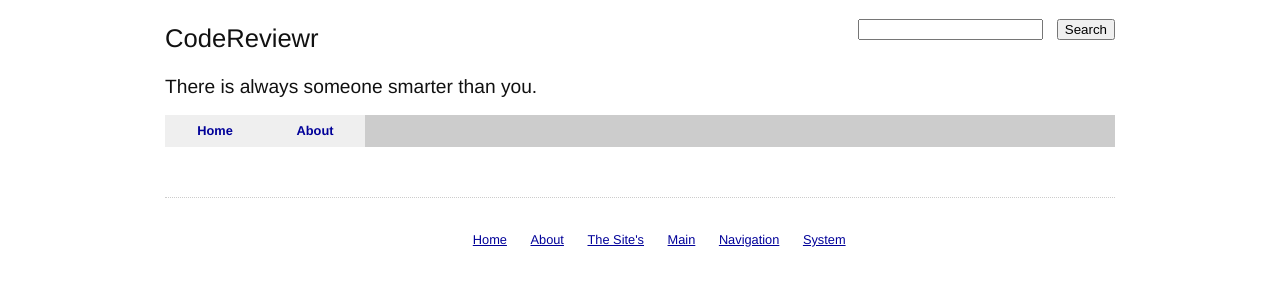
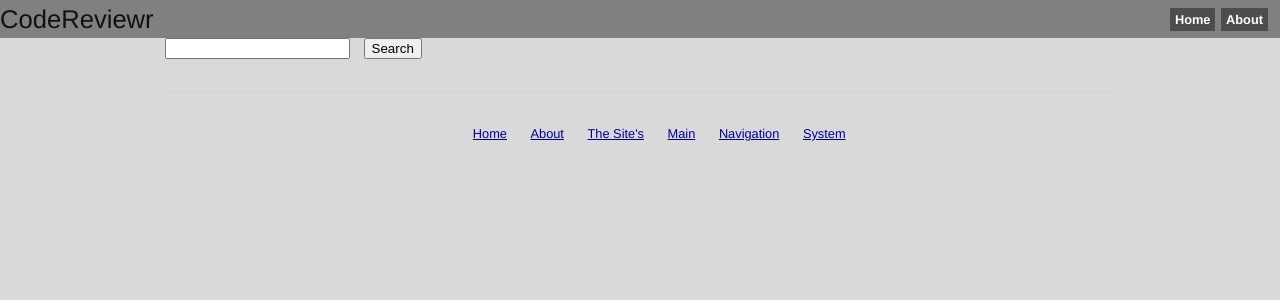
Before and after one commit to davemerwin/codereviewr, a Django app: template codereviewr/templates/base.html in a window 1280 px wide. Shown: the top 300 px of the page. Run offline with Django 3.2, Linux system fonts and the light colour scheme; the template is opened without the code that fills it, so the values that code supplies are empty; parts of the project's set-up code (start-up, migrations or seed data) failed here and were passed over.

Commit message:
start base template

```diff
--- a/codereviewr/templates/base.html
+++ b/codereviewr/templates/base.html
@@ -19,22 +19,21 @@
 </head>
 <body class="reset" id="{% block body_id_block %}{% endblock %}">
 	<p id="content-skip" class="mir reset"><a href="#content" title="Skip To Content" class="mir">Skip To Content</a></p>
-	<div id="wrap" class="container">
 		<div id="header" class="clearfix">
-			<h2>CodeReviewr</h2>
-			<h3>There is always someone smarter than you.</h3>
-			<ul id="header-nav" class="reset span-24 clearfix">
+			<h2 class="reset">CodeReviewr</h2>
+			<ul id="header-nav" class="reset clearfix">
 				<li><a href="" title="" class="active">Home</a></li>
 				<li><a href="" title="" class="">About</a></li>
 			</ul>
-			<div id="search-block" class="span-7">
+</div>
+<div id="wrap" class="container">
+		<div id="content" class="clear">
+		    <div id="search-block" class="span-7">
 				<form action="index.html" method="get" accept-charset="utf-8">
 					<div><input type="text" name="search" value="" id="search"></div>
 					<div><input type="submit" name="submit_search" value="Search" id="submit_search"></div>
 				</form>
 			</div>
-		</div>
-		<div id="content" class="clear">
 			{% block content %}{% endblock %}
 			{% block sidebar %}{% endblock %}
 		</div>
--- a/media/css/site.css
+++ b/media/css/site.css
@@ -1,17 +1,11 @@
 /* -----------------------------------------------------------------------
 
-   Staterkit CSS V.02
+   codereviewr
    http://code.google.com/p/starterkit/
 
    * Copyright (c) Dave Merwin 2007 - 2008. MIT Liscense
 
 ----------------------------------------------------------------------- */
-
-/* =FORDEV
------------------------------------------------------------------------ */
-#demo-nav {background:black; width:100%; list-style:none; padding:5px 0 5px 5px; color:#fff;}
-#demo-nav li {display:inline; margin:0 10px;}
-#demo-nav a {color:orange;}
 
 /* =GENERAL
 ----------------------------------------------------------------------- */
@@ -20,17 +14,12 @@
 /* Just for Opera, but hide from MacIE */
 /*\*/html>body .mir { letter-spacing : normal; text-indent : -999em; overflow : hidden;}
 /* End of hack */
-
-/* =FOR DEV NAV
------------------------------------------------------------------------ */
-#demo-nav {background:#000; list-style:none;}
-#demo-nav li {display:inline; margin:0 20px; line-height:36px; height:36px;}
-#demo-nav a, #demo-nav a:visited {color:#FD9B00; text-decoration:none;}
-#demo-nav a:hover, #demo-nav a:active {color:#fff;}
+p.mir {line-height:0px;}
 
 /* =LAYOUT
 ----------------------------------------------------------------------- */
-#header {position:relative; margin:0 0 18px 0;}
+body {background:#D9D9D9;}
+#header {position:relative; background:#808080;}
 
 /*Content*/
 #cont-col2 {padding:40px 40px 30px; background:#ccc;}
@@ -45,10 +34,10 @@
 
 /* =NAV
 ----------------------------------------------------------------------- */
-#header-nav {list-style:none; background:#ccc;}
-#header-nav li {width:100px; height:32px; line-height:32px; float:left; background:#bbb;}
+#header-nav {list-style:none; position:absolute; top:10px; right:10px;}
+#header-nav li {display:inline;}
 #header-nav li a.current-section {background:#000; color:#fff;}
-#header-nav li a {width:100px; height:32px; display:block; text-align:center; line-height:32px; background:#efefef; text-decoration:none; font-weight:bold;}
+#header-nav li a {text-align:center; color:#fff; width:auto; padding:4px 5px; margin:0 2px 0 0; background:#4D4D4D; text-decoration:none; font-weight:bold;}
 #header-nav li a:hover {background:transparent;}
 
 #breadcrumb {width:100%; list-style:none;}
@@ -60,7 +49,7 @@
 
 /* =FORMS
 ----------------------------------------------------------------------- */
-#search-block {position:absolute; top:0; right:0; text-align:right;}
+#search-block {}
 #search-block div, #email-signup div {display:inline;}
 #submit_search {margin:0 0 0 10px;}
 
```
